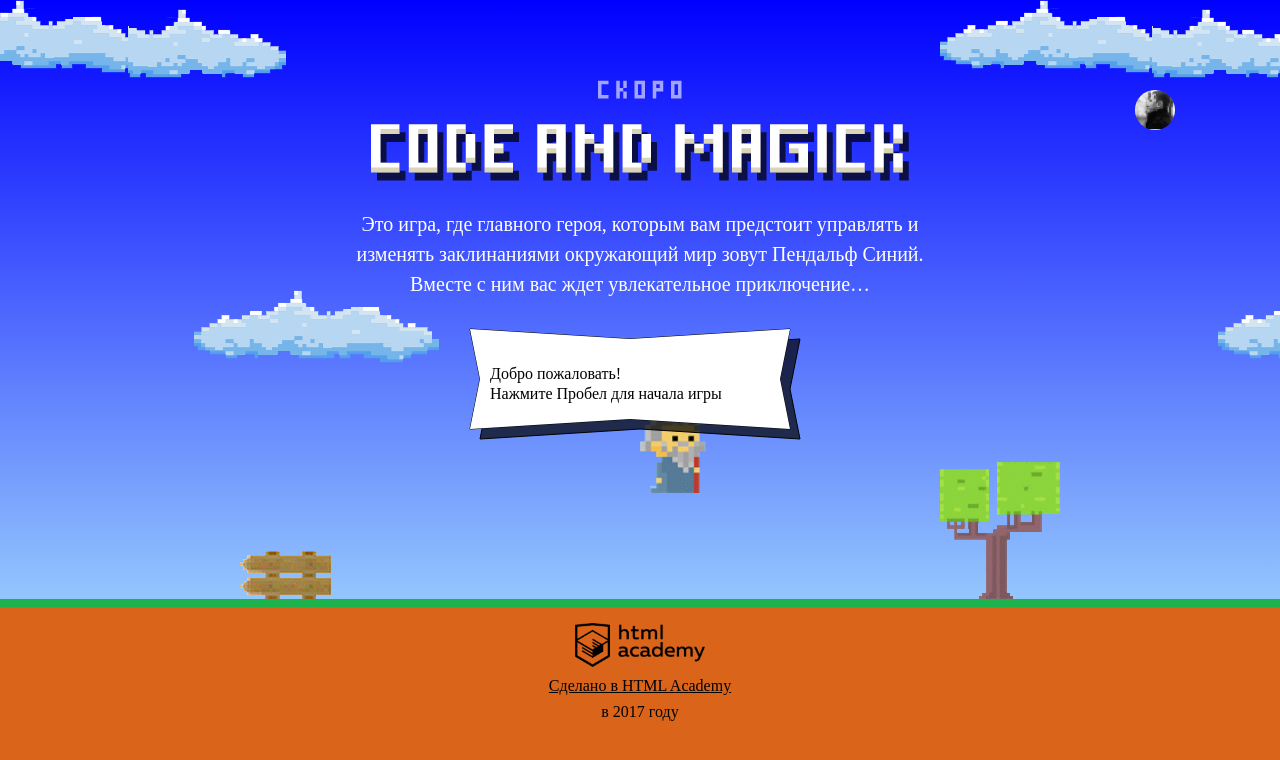
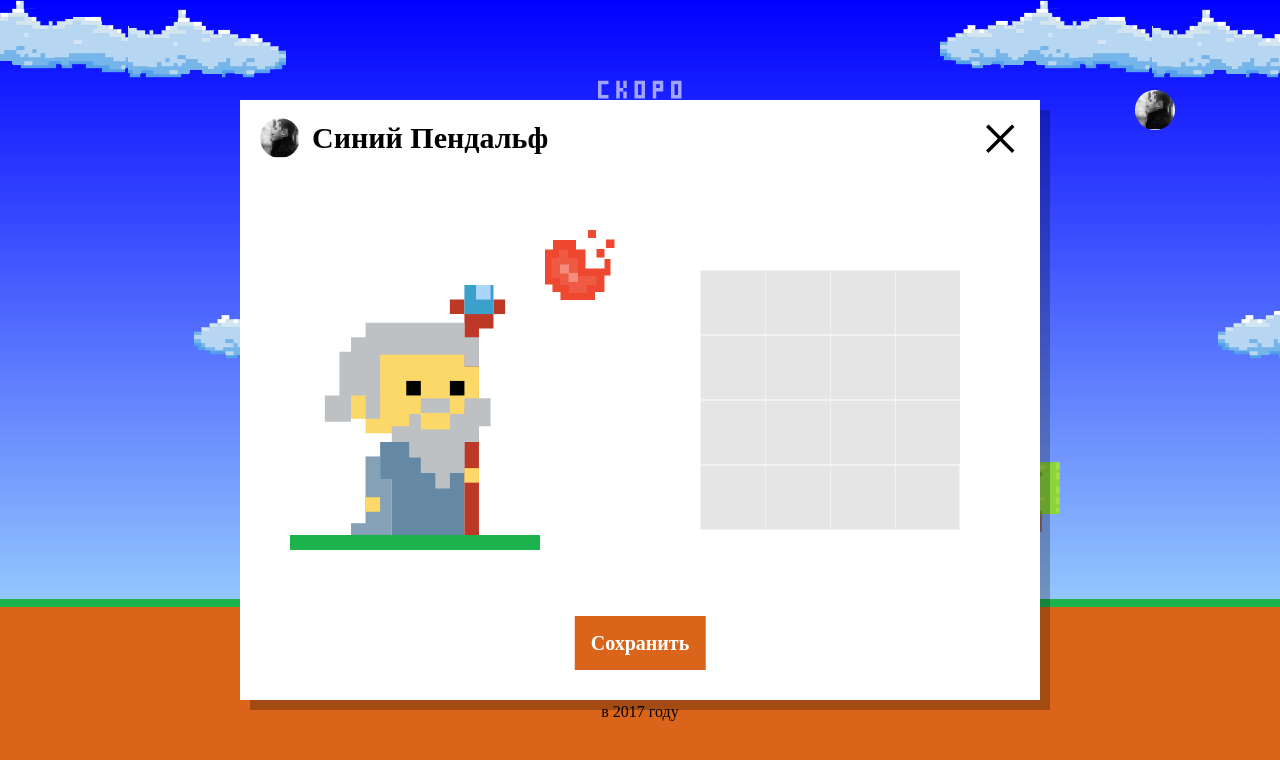
Before and after one commit to chikchirik/code-and-magick, a website: page index.html in a window 1280 px wide. Both pictures are taken after a click on the picture 1155 px from the left and 110 px from the top of the page. Drawn offline with Linux system fonts and the light colour scheme; a web font is replaced by a local one.

Commit message:
Добавлены открытие/закрытие окна и изменение цвета по клику.

```diff
--- a/index.html
+++ b/index.html
@@ -35,7 +35,7 @@
 
   <div class="setup-user">
     <img class="setup-user-pic" src="./img/user-1.jpg" />
-    <input type="text" class="setup-user-name" value="Синий Пендальф" />
+    <input type="text" class="setup-user-name" value="Синий Пендальф" maxlength="50" required/>
   </div>
 
   <div class="setup-wizard-appearance">
@@ -127,6 +127,7 @@
 </script>
 <script src="js/game.js" type="application/javascript"></script>
 <script src="js/stat.js" type="application/javascript"></script>
+<script src="js/setup.js" type="application/javascript"></script>
 
 </body>
 </html>
--- /dev/null
+++ b/js/setup.js
@@ -0,0 +1,35 @@
+'use strict';
+
+var setup = document.querySelector('.setup');
+var randColor = function (colors) {
+  return colors[Math.floor(Math.random() * colors.length)];
+};
+
+function eventOpen(btnClass) {
+  document.querySelector(btnClass).addEventListener('click', function () {
+    setup.classList.remove('invisible');
+  });
+}
+
+function eventClose(btnClass) {
+  document.querySelector(btnClass).addEventListener('click', function () {
+    setup.classList.add('invisible');
+  });
+}
+
+function eventChangeColor(id, colors, method) {
+  document.querySelector(id).addEventListener('click', function () {
+    if (method === 'fill') {
+      document.querySelector(id).style.fill = randColor(colors);
+    } else if (method === 'backgroundColor') {
+      document.querySelector(id).style.backgroundColor = randColor(colors);
+    }
+  });
+}
+
+eventOpen('.setup-open');
+eventClose('.setup-close');
+
+eventChangeColor('#wizard-coat', ['rgb(101, 137, 164)', 'rgb(241, 43, 107)', 'rgb(146, 100, 161)', 'rgb(56, 159, 117)', 'rgb(215, 210, 55)', 'rgb(0, 0, 0)'], 'fill');
+eventChangeColor('#wizard-eyes', ['black', 'red', 'blue', 'yellow', 'green'], 'fill');
+eventChangeColor('.setup-fireball-wrap', ['#ee4830', '#30a8ee', '#5ce6c0', '#e848d5', '#e6e848'], 'backgroundColor');
```
